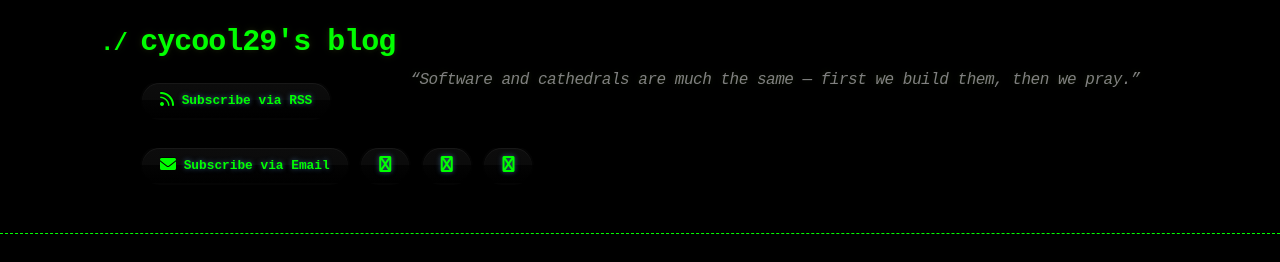
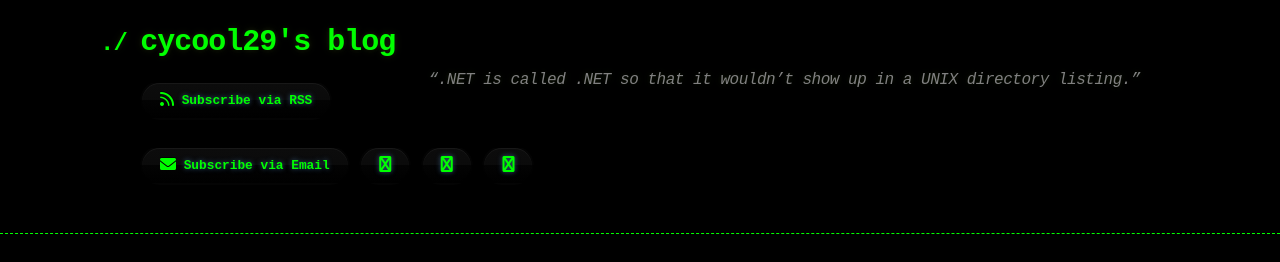
Before and after one commit to cycool29/cycool29.github.io, a Jekyll site: the page built from index.md, in a window 1280 px wide and 900 px high. Shown: the top 262 px of the window. Built offline with Jekyll 4.4.1, drawn with Linux system fonts in a browser that asks for light colours; a style sheet for code colours, icons or effects is not loaded.

Commit message:
Update quotes

```diff
--- a/_config.yml
+++ b/_config.yml
@@ -1,5 +1,5 @@
 title: cycool29's blog
-description: "“Software and cathedrals are much the same — first we build them, then we pray.” "
+description: "“.NET is called .NET so that it wouldn’t show up in a UNIX directory listing.” "
 bio: A high school student. Intermediate in Python, Git, Bash. Learning JavaScript. He/Him. "
 author: cycool29
 url: https://cycool29.github.io
```
